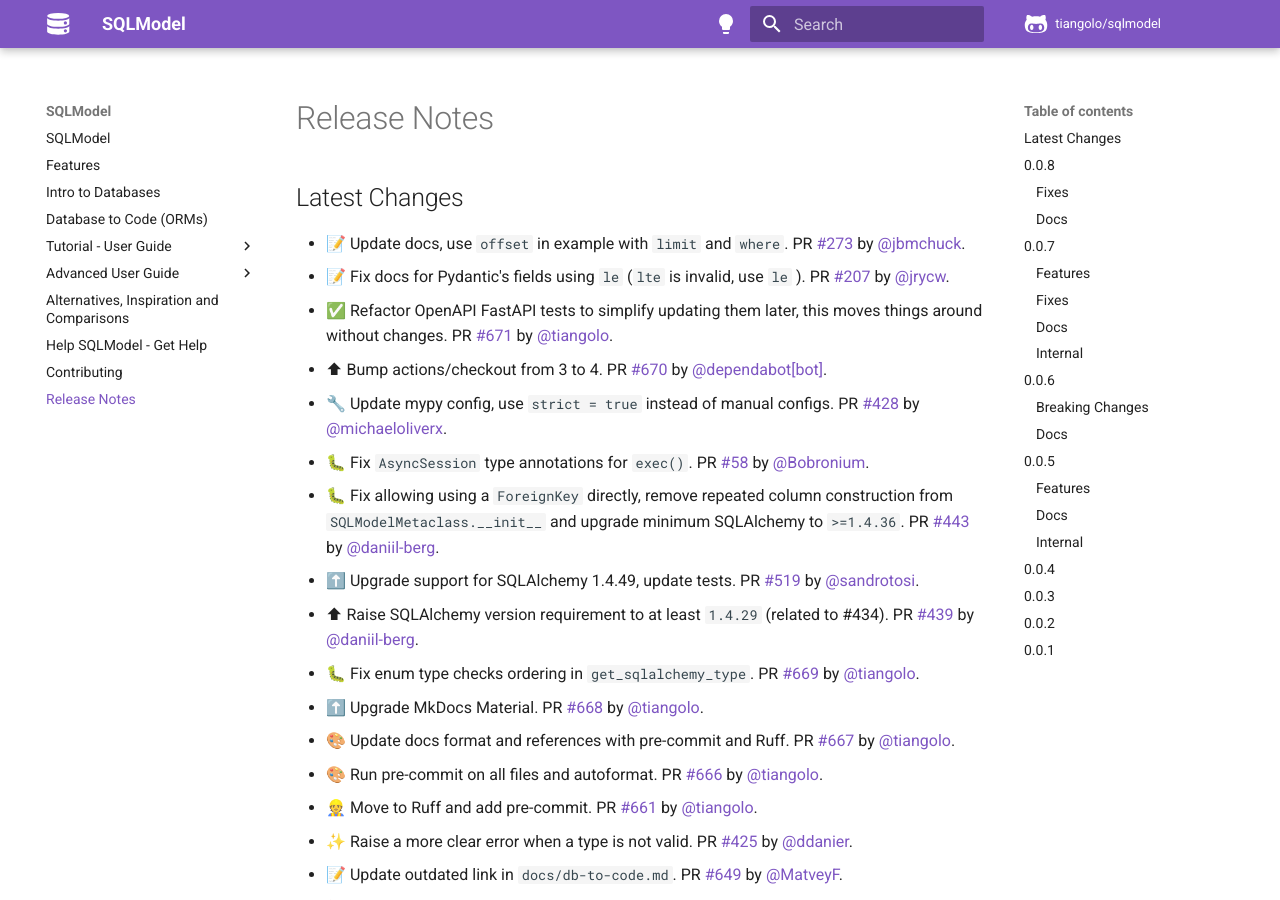
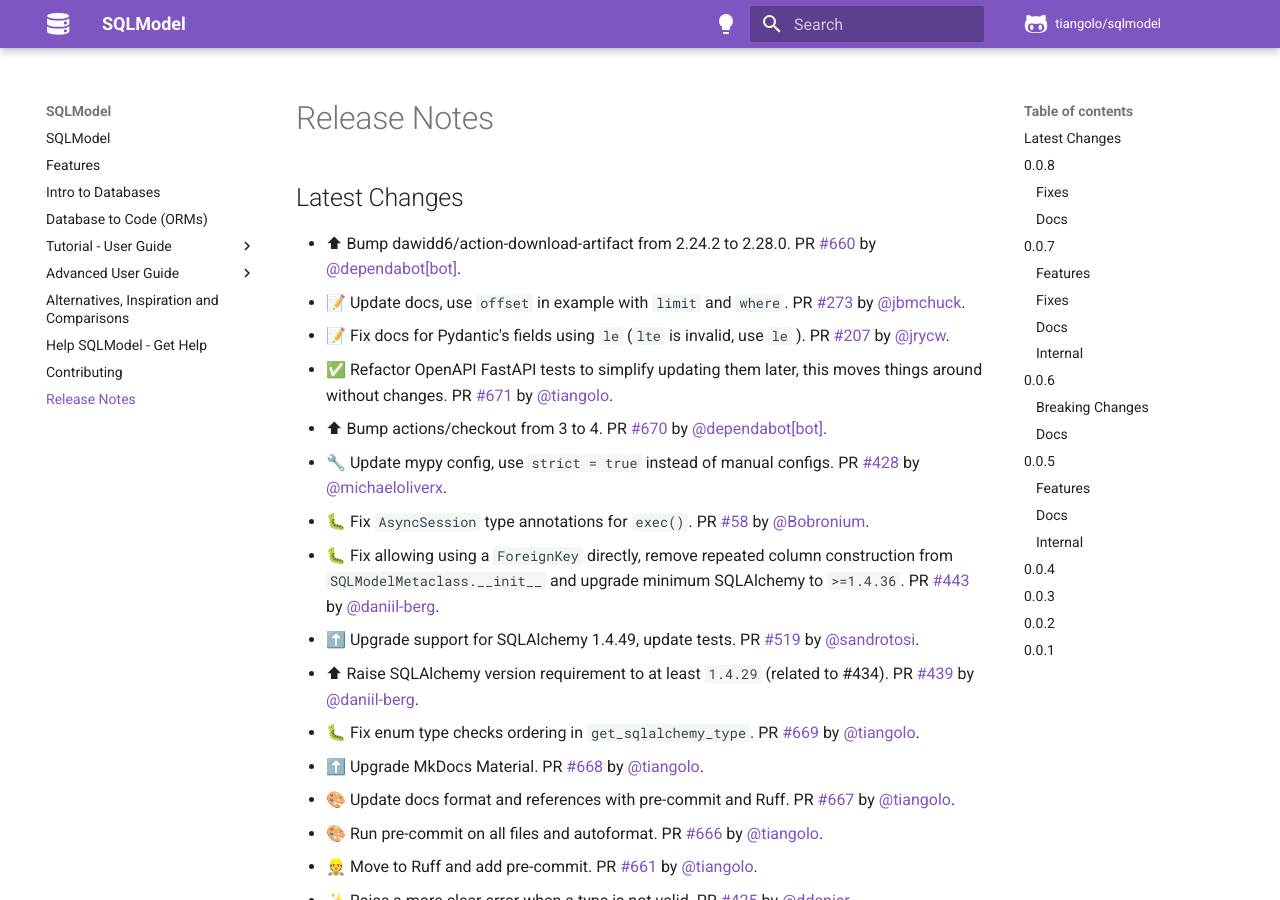
Before and after one commit to upmorpheus/Laravel-perfect, an MkDocs documentation site: the page built from docs/release-notes.md, in a window 1280 px wide and 900 px high. Built offline with MkDocs 1.6.1 and Material for MkDocs 9.7.7, drawn with Linux system fonts in a browser that asks for light colours; comment, search, counter and statistics services are not loaded.

Commit message:
📝 Update release notes

```diff
--- a/docs/release-notes.md
+++ b/docs/release-notes.md
@@ -2,6 +2,7 @@
 
 ## Latest Changes
 
+* ⬆ Bump dawidd6/action-download-artifact from 2.24.2 to 2.28.0. PR [#660](https://github.com/tiangolo/sqlmodel/pull/660) by [@dependabot[bot]](https://github.com/apps/dependabot).
 * 📝 Update docs, use `offset` in example with `limit` and `where`. PR [#273](https://github.com/tiangolo/sqlmodel/pull/273) by [@jbmchuck](https://github.com/jbmchuck).
 * 📝 Fix docs for Pydantic's fields using `le` (`lte` is invalid, use `le` ). PR [#207](https://github.com/tiangolo/sqlmodel/pull/207) by [@jrycw](https://github.com/jrycw).
 * ✅ Refactor OpenAPI FastAPI tests to simplify updating them later, this moves things around without changes. PR [#671](https://github.com/tiangolo/sqlmodel/pull/671) by [@tiangolo](https://github.com/tiangolo).
```
